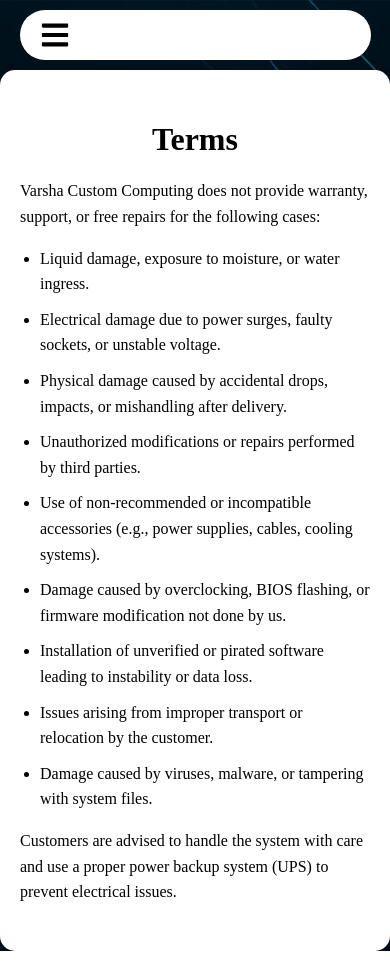
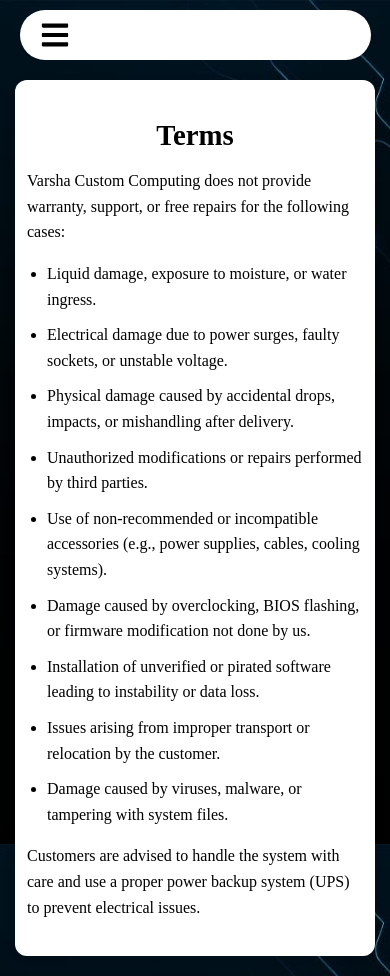
Before and after one commit to Varshacustom4321/varsha-fe, a React (Vite) app: page /terms in a window 390 px wide. Before the commit the page ends 951 px from the top, so only its background shows below. Built offline with nearby package versions, Linux system fonts and the light colour scheme.

Commit message:
minor changes

```diff
--- a/src/css/About.css
+++ b/src/css/About.css
@@ -1,10 +1,12 @@
 .about-container {
   max-width: 1200px;
-  margin: auto;
+  margin: 40px auto; /* Added vertical margin */
   padding: 20px;
   box-sizing: border-box;
   background-color: white;
   color: black;
+  border-radius: 8px; /* Optional: adds rounded corners */
+  box-shadow: 0 2px 10px rgba(0, 0, 0, 0.1); /* Optional: adds subtle shadow */
 }
 
 .about-title {
@@ -19,8 +21,12 @@
   margin-bottom: 20px;
 }
 
-/* Responsive tweaks if needed */
+/* Responsive adjustments */
 @media (max-width: 768px) {
+  .about-container {
+    margin: 20px 15px; /* Smaller margin on mobile */
+  }
+
   .about-title {
     font-size: 2rem;
   }
@@ -39,3 +45,10 @@
     padding: 8px;
   }
 }
+
+@media (max-width: 480px) {
+  .about-container {
+    margin: 15px 10px; /* Even smaller margin on very small screens */
+    padding: 15px;
+  }
+}
--- a/src/css/Terms.css
+++ b/src/css/Terms.css
@@ -3,7 +3,7 @@
   color: black;
   padding: 30px 20px;
   max-width: 1000px;
-  margin: 0 auto;
+  margin: 40px auto; /* Added vertical margin */
   border-radius: 15px;
   box-shadow: 0 2px 10px rgba(0,0,0,0.1);
   box-sizing: border-box;
@@ -32,7 +32,13 @@
   margin-bottom: 10px;
 }
 
+/* Responsive adjustments */
 @media (max-width: 768px) {
+  .terms-container {
+    margin: 30px 20px; /* Slightly smaller vertical margin, plus horizontal margin */
+    padding: 25px 15px;
+  }
+
   .terms-title {
     font-size: 2rem;
   }
@@ -41,3 +47,16 @@
     font-size: 1rem;
   }
 }
+
+@media (max-width: 480px) {
+  .terms-container {
+    margin: 20px 15px; /* Even smaller margins on mobile */
+    padding: 20px 12px;
+    border-radius: 12px; /* Slightly smaller radius */
+  }
+
+  .terms-title {
+    font-size: 1.8rem;
+    margin-bottom: 15px;
+  }
+}
--- a/src/index.css
+++ b/src/index.css
@@ -8,8 +8,6 @@
   padding: 0;
   color: white;
 }
-
-
 /* Contact Button */
 .contact-wrapper {
   margin-top: 20px;
@@ -45,12 +43,15 @@
   gap: 15px;
   transform: translate(-50%, -50%);
   opacity: 0;
-  transition: all 0.3s ease;
+  visibility: hidden;
+  transition: all 0.3s ease, visibility 0s 0.3s;
   z-index: 3;
 }
 
 .contact-wrapper:hover .contact-icons {
   opacity: 1;
+  visibility: visible;
+  transition: all 0.3s ease;
 }
 
 .contact-icons .icon {
```
